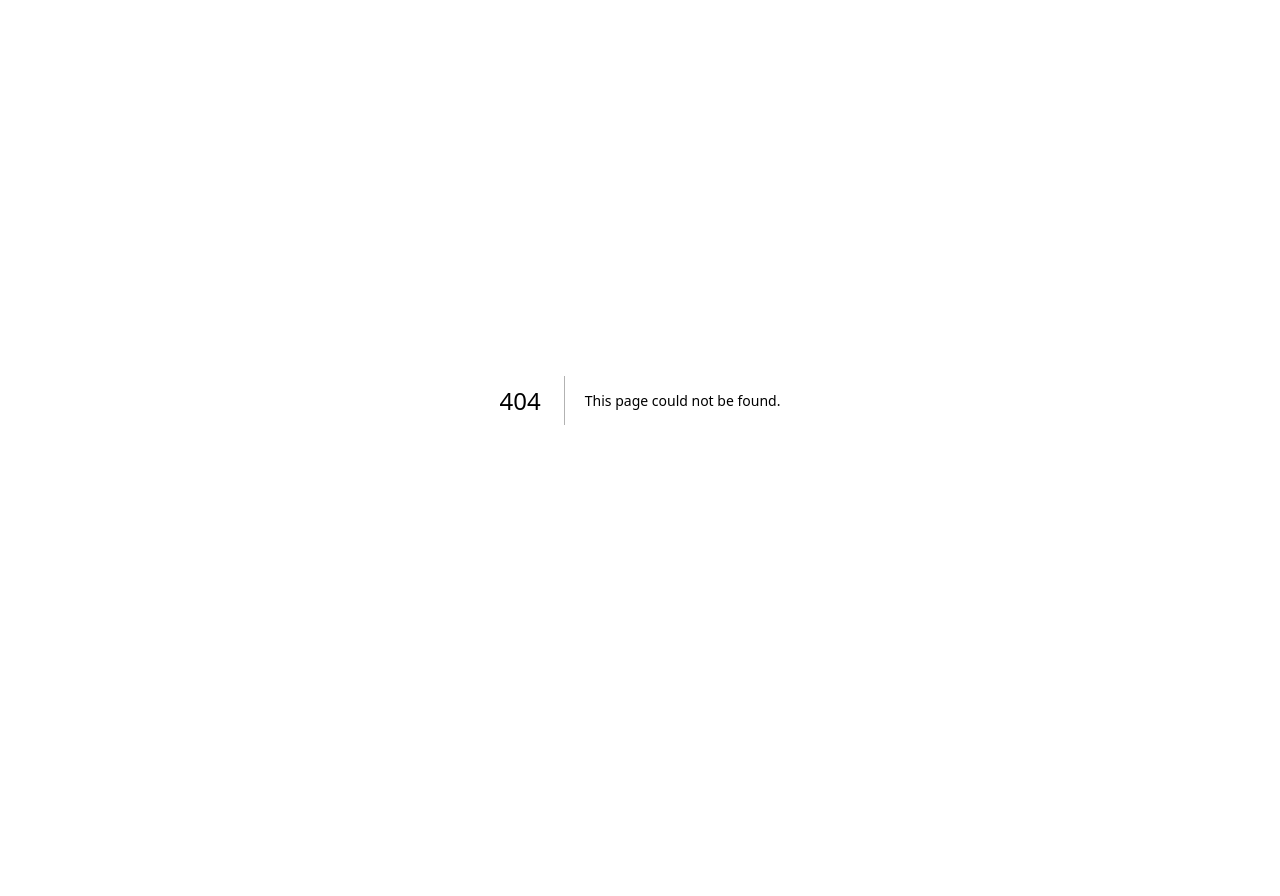
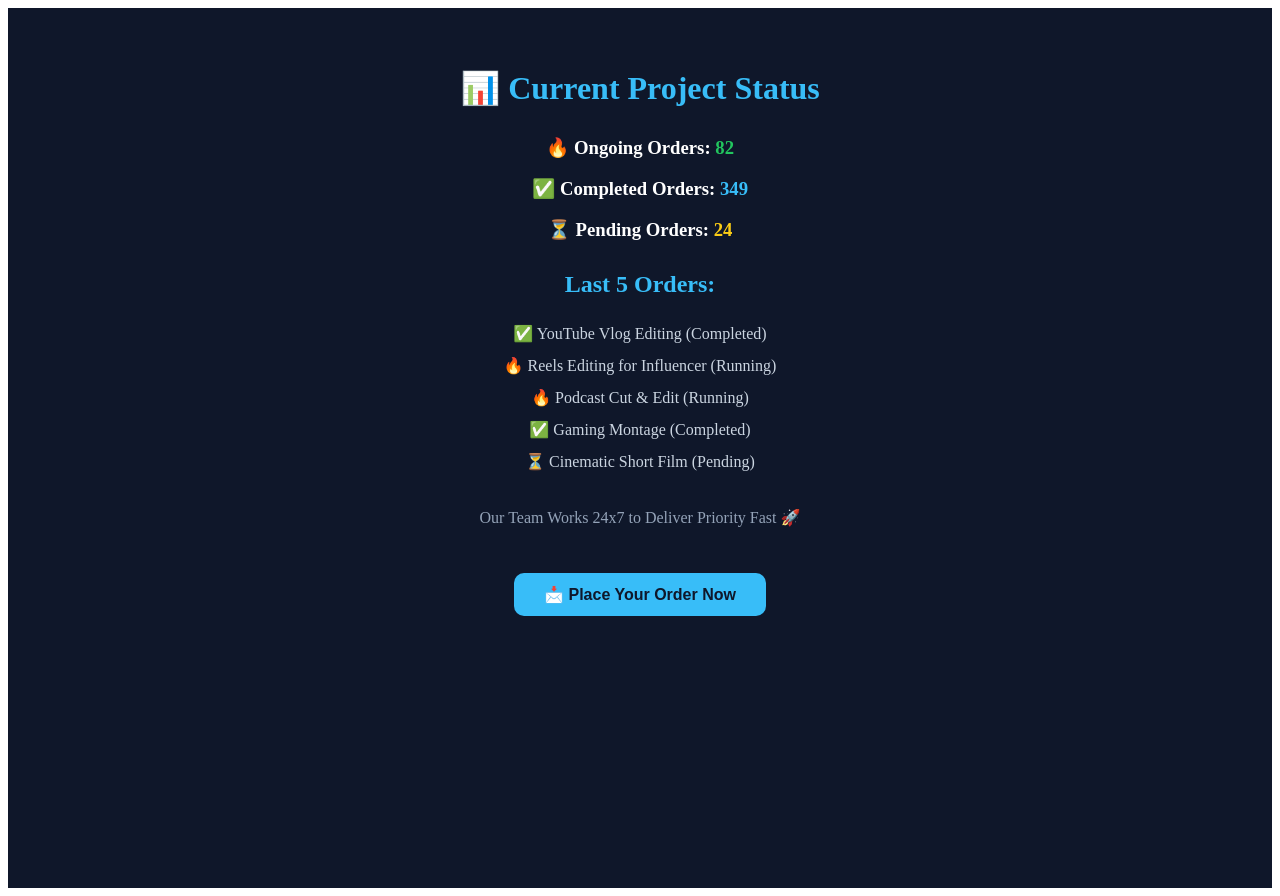
Before and after one commit to editingedition7/editing-edition08-, a Next.js app: page /orders in a window 1280 px wide. Before the commit this address had no page. Before the commit the page ends 800 px from the top, so only its background shows below. Built offline with nearby package versions, Linux system fonts and the light colour scheme.

Commit message:
orders.js
Signed-off-by: editingedition7 <ediitingedition@gmail.com>

```diff
--- /dev/null
+++ b/pages/orders.js
@@ -0,0 +1,48 @@
+import Link from "next/link";
+
+export default function Orders() {
+    return (
+        <div style={{
+            backgroundColor: '#0f172a',
+            color: 'white',
+            minHeight: '100vh',
+            padding: '40px',
+            textAlign: 'center'
+        }}>
+            <h1 style={{ fontSize: '2rem', color: '#38bdf8' }}>📊 Current Project Status</h1>
+
+            <div style={{ margin: '30px 0' }}>
+                <h3>🔥 Ongoing Orders: <span style={{ color: '#22c55e' }}>82</span></h3>
+                <h3>✅ Completed Orders: <span style={{ color: '#38bdf8' }}>349</span></h3>
+                <h3>⏳ Pending Orders: <span style={{ color: '#facc15' }}>24</span></h3>
+            </div>
+
+            <h2 style={{ margin: '20px 0', color: '#38bdf8' }}>Last 5 Orders:</h2>
+            <ul style={{ listStyle: 'none', padding: 0, lineHeight: '2', color: '#cbd5e1' }}>
+                <li>✅ YouTube Vlog Editing (Completed)</li>
+                <li>🔥 Reels Editing for Influencer (Running)</li>
+                <li>🔥 Podcast Cut & Edit (Running)</li>
+                <li>✅ Gaming Montage (Completed)</li>
+                <li>⏳ Cinematic Short Film (Pending)</li>
+            </ul>
+
+            <p style={{ marginTop: '30px', color: '#94a3b8' }}>Our Team Works 24x7 to Deliver Priority Fast 🚀</p>
+
+            <Link href="/order">
+                <button style={buttonStyle}>📩 Place Your Order Now</button>
+            </Link>
+        </div>
+    );
+}
+
+const buttonStyle = {
+    marginTop: '30px',
+    padding: '12px 30px',
+    backgroundColor: '#38bdf8',
+    color: '#0f172a',
+    fontWeight: 'bold',
+    border: 'none',
+    borderRadius: '10px',
+    cursor: 'pointer',
+    fontSize: '1rem'
+};
```
